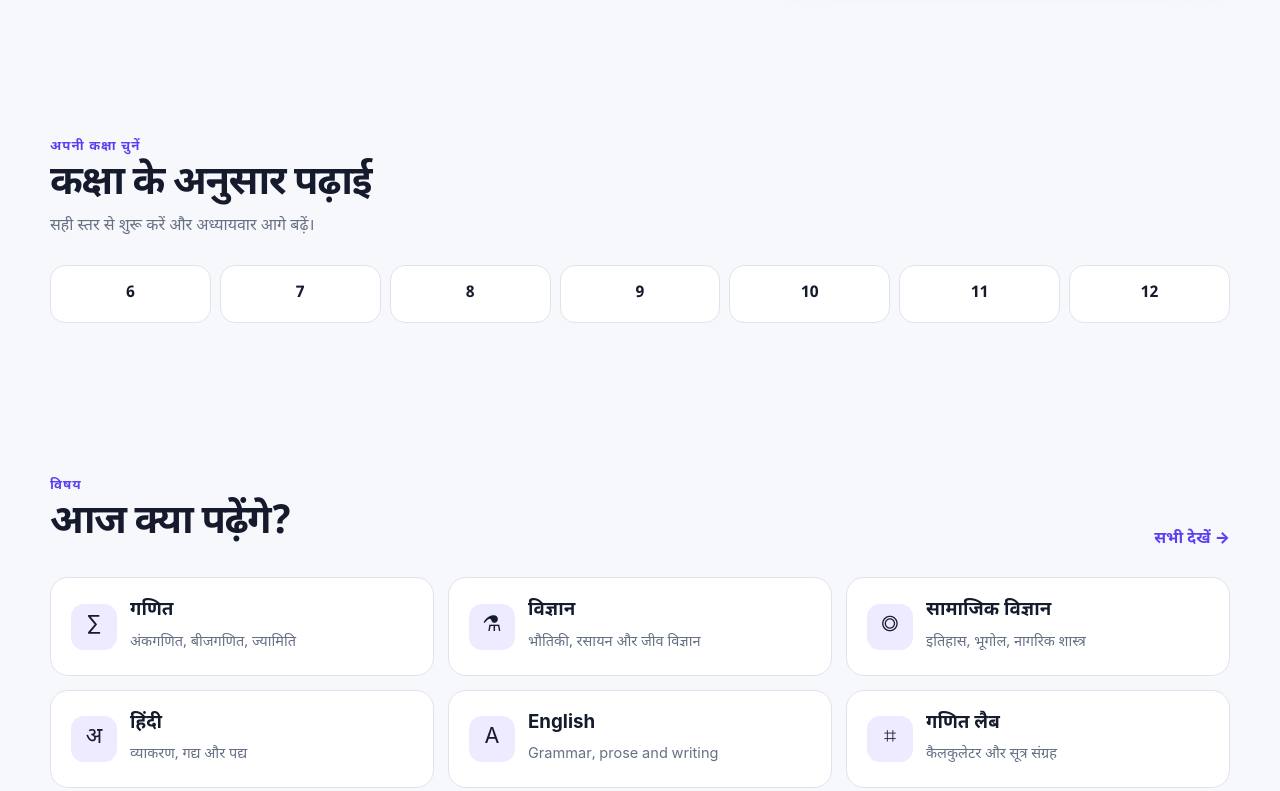
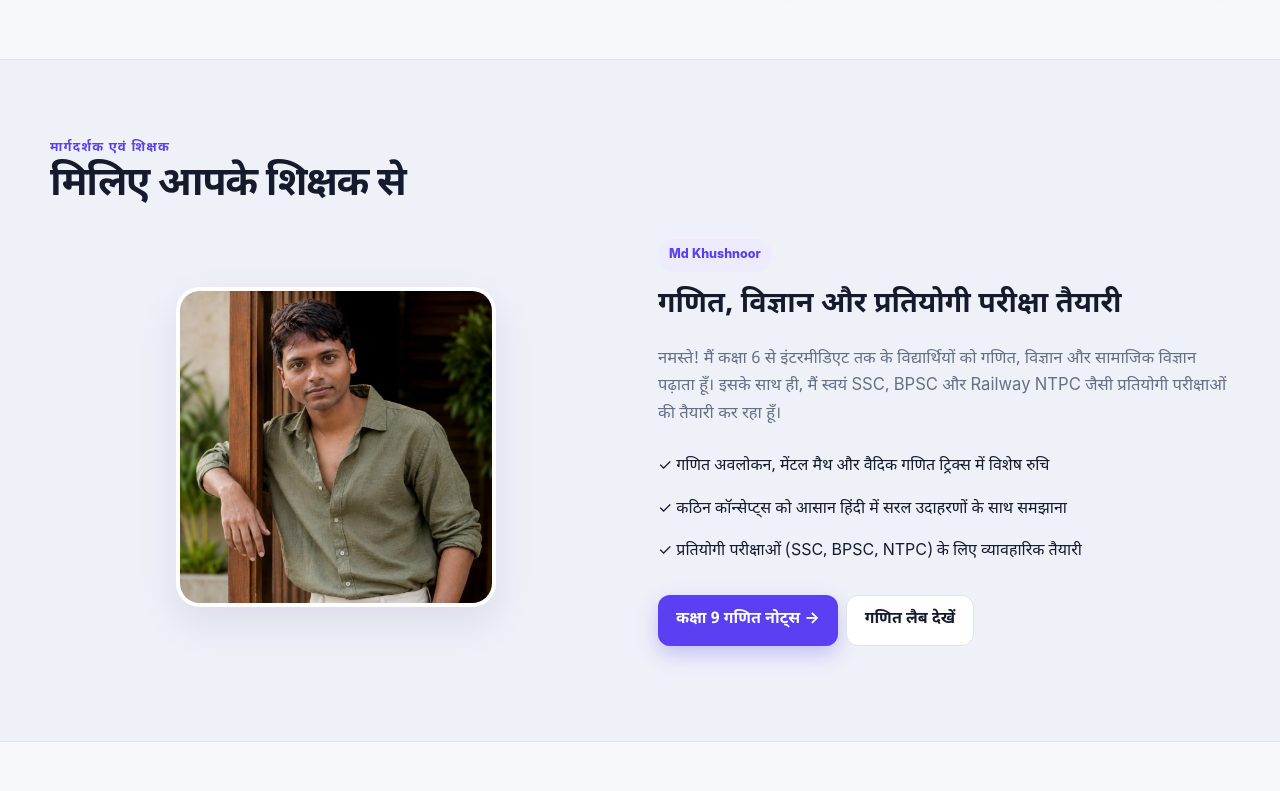
Before and after one commit to khushnoorm/khushnoorm.github.io, a plain HTML site: page index.html in a window 1280 px wide. Shown: the part 646-1437 px from the top of the page. Drawn offline with Linux system fonts and the light colour scheme.

Commit message:
Add Educator Profile section with khushnoor.jpg to index.html

```diff
--- a/index.html
+++ b/index.html
@@ -1,9 +1,38 @@
 <!doctype html><html lang="hi"><head><meta charset="utf-8"><meta name="viewport" content="width=device-width,initial-scale=1"><title>Khushnoor — कक्षा 6–12 और प्रतियोगी परीक्षाओं की पढ़ाई</title><meta name="description" content="हिंदी में गणित, विज्ञान, सामाजिक विज्ञान, BSEB नोट्स, प्रैक्टिस टेस्ट और प्रतियोगी परीक्षाओं की तैयारी।"><link rel="canonical" href="https://khushnoorm.github.io/"><meta property="og:title" content="Khushnoor — समझकर सीखें"><meta property="og:description" content="कक्षा 6–12, बिहार बोर्ड और प्रतियोगी परीक्षाओं के लिए आधुनिक लर्निंग प्लेटफ़ॉर्म।"><meta property="og:type" content="website"><meta property="og:url" content="https://khushnoorm.github.io/"><link rel="stylesheet" href="assets/styles.css"><script type="application/ld+json">{"@context":"https://schema.org","@type":"EducationalOrganization","name":"Khushnoor","url":"https://khushnoorm.github.io/","description":"Hindi-first learning platform for Indian students."}</script></head><body>
-<a class="skip" href="#main">मुख्य सामग्री पर जाएँ</a><header class="site-header"><div class="container nav-wrap"><a class="brand" href="index.html"><span class="brand-mark">K</span>Khush<em>noor</em></a><nav class="nav-links" aria-label="मुख्य नेविगेशन"><a href="#classes">कक्षाएँ</a><a href="#subjects">विषय</a><a href="#bseb">बिहार बोर्ड</a><a href="#exams">परीक्षाएँ</a><a href="math-lab.html">गणित लैब</a><a href="dashboard.html">डैशबोर्ड</a></nav><div class="nav-actions"><button class="icon-btn" id="langBtn" onclick="toggleLang()" aria-label="भाषा बदलें">EN</button><button class="icon-btn" id="themeBtn" onclick="toggleTheme()" aria-label="रंग मोड बदलें">🌙</button><button class="menu-btn" id="menuBtn" onclick="toggleMenu()" aria-label="मेन्यू खोलें" aria-expanded="false">☰</button></div></div><nav class="container mobile-nav" id="mobileNav" aria-label="मोबाइल नेविगेशन"><a href="#classes">कक्षाएँ</a><a href="#subjects">विषय</a><a href="#bseb">बिहार बोर्ड</a><a href="#exams">प्रतियोगी परीक्षाएँ</a><a href="math-lab.html">गणित लैब</a><a href="dashboard.html">मेरा डैशबोर्ड</a></nav></header>
-<main id="main"><section class="hero"><div class="container hero-grid"><div><div class="eyebrow">भारत के विद्यार्थियों के लिए</div><h1>रटें नहीं।<br><span>समझकर सीखें।</span></h1><p class="lead">कक्षा 6 से 12, बिहार बोर्ड और प्रतियोगी परीक्षाओं की तैयारी — सरल हिंदी, स्पष्ट कॉन्सेप्ट और नियमित अभ्यास के साथ।</p><div class="search-box"><span aria-hidden="true" style="padding:12px">⌕</span><input class="global-search" aria-label="पढ़ाई खोजें" placeholder="क्या पढ़ना चाहते हैं?" autocomplete="off"><button class="btn btn-primary" onclick="this.previousElementSibling.dispatchEvent(new KeyboardEvent('keydown',{key:'Enter'}))" aria-label="खोजें">खोजें</button><div class="search-suggestions" role="listbox"></div></div><div class="hero-actions"><a class="btn btn-primary" href="#classes">पढ़ना शुरू करें →</a><a class="btn btn-secondary" href="test.html">मुफ़्त टेस्ट दें</a><a class="btn btn-ghost" href="class-9-math-chapter-1-questions.html">50 प्रश्न देखें</a></div><div class="meta"><span>✓ हिंदी में कॉन्सेप्ट</span><span>✓ मोबाइल-फ्रेंडली</span><span>✓ अपनी गति से सीखें</span></div></div><aside class="hero-panel" aria-label="आज का सूत्र"><div class="daily"><span class="badge">✦ आज का सूत्र</span><div class="formula">a² − b²</div><p>= (a + b)(a − b)</p><div class="streak"><div><b>7</b><small>कक्षाएँ</small></div><div><b>5+</b><small>विषय</small></div><div><b>10</b><small>मैथ टूल्स</small></div></div></div></aside></div></section>
+<a class="skip" href="#main">मुख्य सामग्री पर जाएँ</a><header class="site-header"><div class="container nav-wrap"><a class="brand" href="index.html"><span class="brand-mark">K</span>Khush<em>noor</em></a><nav class="nav-links" aria-label="मुख्य नेविगेशन"><a href="#classes">कक्षाएँ</a><a href="#subjects">विषय</a><a href="#educator">शिक्षक परिचय</a><a href="#bseb">बिहार बोर्ड</a><a href="#exams">परीक्षाएँ</a><a href="math-lab.html">गणित लैब</a><a href="dashboard.html">डैशबोर्ड</a></nav><div class="nav-actions"><button class="icon-btn" id="langBtn" onclick="toggleLang()" aria-label="भाषा बदलें">EN</button><button class="icon-btn" id="themeBtn" onclick="toggleTheme()" aria-label="रंग मोड बदलें">🌙</button><button class="menu-btn" id="menuBtn" onclick="toggleMenu()" aria-label="मेन्यू खोलें" aria-expanded="false">☰</button></div></div><nav class="container mobile-nav" id="mobileNav" aria-label="मोबाइल नेविगेशन"><a href="#classes">कक्षाएँ</a><a href="#subjects">विषय</a><a href="#educator">शिक्षक परिचय</a><a href="#bseb">बिहार बोर्ड</a><a href="#exams">प्रतियोगी परीक्षाएँ</a><a href="math-lab.html">गणित लैब</a><a href="dashboard.html">मेरा डैशबोर्ड</a></nav></header>
+<main id="main"><section class="hero"><div class="container hero-grid"><div><div class="eyebrow">भारत के विद्यार्थियों के लिए</div><h1>रटें नहीं。<br><span>समझकर सीखें।</span></h1><p class="lead">कक्षा 6 से 12, बिहार बोर्ड और प्रतियोगी परीक्षाओं की तैयारी — सरल हिंदी, स्पष्ट कॉन्सेप्ट और नियमित अभ्यास के साथ।</p><div class="search-box"><span aria-hidden="true" style="padding:12px">⌕</span><input class="global-search" aria-label="पढ़ाई खोजें" placeholder="क्या पढ़ना चाहते हैं?" autocomplete="off"><button class="btn btn-primary" onclick="this.previousElementSibling.dispatchEvent(new KeyboardEvent('keydown',{key:'Enter'}))" aria-label="खोजें">खोजें</button><div class="search-suggestions" role="listbox"></div></div><div class="hero-actions"><a class="btn btn-primary" href="#classes">पढ़ना शुरू करें →</a><a class="btn btn-secondary" href="test.html">मुफ़्त टेस्ट दें</a><a class="btn btn-ghost" href="class-9-math-chapter-1-questions.html">50 प्रश्न देखें</a></div><div class="meta"><span>✓ हिंदी में कॉन्सेप्ट</span><span>✓ मोबाइल-फ्रेंडली</span><span>✓ अपनी गति से सीखें</span></div></div><aside class="hero-panel" aria-label="आज का सूत्र"><div class="daily"><span class="badge">✦ आज का सूत्र</span><div class="formula">a² − b²</div><p>= (a + b)(a − b)</p><div class="streak"><div><b>7</b><small>कक्षाएँ</small></div><div><b>5+</b><small>विषय</small></div><div><b>10</b><small>मैथ टूल्स</small></div></div></div></aside></div></section>
+
+<!-- EDUCATOR PROFILE SECTION -->
+<section id="educator" style="background:var(--surface-2);border-top:1px solid var(--line);border-bottom:1px solid var(--line)">
+<div class="container">
+<div class="section-head">
+<div><span class="eyebrow">मार्गदर्शक एवं शिक्षक</span><h2>मिलिए आपके शिक्षक से</h2></div>
+</div>
+<div class="grid grid-2" style="align-items:center;gap:36px">
+<div style="text-align:center">
+<img src="khushnoor.jpg" alt="Khushnoor — Mathematics Educator" style="width:100%;max-width:320px;aspect-ratio:1;border-radius:24px;object-fit:cover;object-position:center 25%;box-shadow:var(--shadow);border:4px solid var(--surface)">
+</div>
+<div>
+<span class="badge">Md Khushnoor</span>
+<h3 style="font-size:1.8rem;margin:10px 0 12px">गणित, विज्ञान और प्रतियोगी परीक्षा तैयारी</h3>
+<p class="lead" style="margin-bottom:18px">नमस्ते! मैं कक्षा 6 से इंटरमीडिएट तक के विद्यार्थियों को गणित, विज्ञान और सामाजिक विज्ञान पढ़ाता हूँ। इसके साथ ही, मैं स्वयं SSC, BPSC और Railway NTPC जैसी प्रतियोगी परीक्षाओं की तैयारी कर रहा हूँ।</p>
+<ul class="checklist" style="margin-bottom:22px">
+<li>✓ गणित अवलोकन, मेंटल मैथ और वैदिक गणित ट्रिक्स में विशेष रुचि</li>
+<li>✓ कठिन कॉन्सेप्ट्स को आसान हिंदी में सरल उदाहरणों के साथ समझाना</li>
+<li>✓ प्रतियोगी परीक्षाओं (SSC, BPSC, NTPC) के लिए व्यावहारिक तैयारी</li>
+</ul>
+<div class="lesson-actions">
+<a class="btn btn-primary" href="class-9-math-chapter-1-notes.html">कक्षा 9 गणित नोट्स →</a>
+<a class="btn btn-secondary" href="math-lab.html">गणित लैब देखें</a>
+</div>
+</div>
+</div>
+</div>
+</section>
+
 <section id="classes"><div class="container"><div class="section-head"><div><span class="eyebrow">अपनी कक्षा चुनें</span><h2>कक्षा के अनुसार पढ़ाई</h2><p>सही स्तर से शुरू करें और अध्यायवार आगे बढ़ें।</p></div></div><div class="class-strip"> <a class="class-pill" href="search.html?q=कक्षा 6">6</a><a class="class-pill" href="search.html?q=कक्षा 7">7</a><a class="class-pill" href="search.html?q=कक्षा 8">8</a><a class="class-pill" href="class-9-math-chapter-1-notes.html">9</a><a class="class-pill" href="search.html?q=कक्षा 10">10</a><a class="class-pill" href="search.html?q=कक्षा 11">11</a><a class="class-pill" href="search.html?q=कक्षा 12">12</a></div></div></section>
 <section id="subjects"><div class="container"><div class="section-head"><div><span class="eyebrow">विषय</span><h2>आज क्या पढ़ेंगे?</h2></div><a class="text-link" href="search.html">सभी देखें →</a></div><div class="grid grid-3"><a class="card subject-card" href="class-9-math-chapter-1-notes.html"><span class="card-icon">∑</span><div><h3>गणित</h3><p>अंकगणित, बीजगणित, ज्यामिति</p></div></a><a class="card subject-card" href="search.html?q=विज्ञान"><span class="card-icon">⚗</span><div><h3>विज्ञान</h3><p>भौतिकी, रसायन और जीव विज्ञान</p></div></a><a class="card subject-card" href="search.html?q=सामाजिक विज्ञान"><span class="card-icon">◎</span><div><h3>सामाजिक विज्ञान</h3><p>इतिहास, भूगोल, नागरिक शास्त्र</p></div></a><a class="card subject-card" href="search.html?q=हिंदी"><span class="card-icon">अ</span><div><h3>हिंदी</h3><p>व्याकरण, गद्य और पद्य</p></div></a><a class="card subject-card" href="search.html?q=English"><span class="card-icon">A</span><div><h3>English</h3><p>Grammar, prose and writing</p></div></a><a class="card subject-card" href="math-lab.html"><span class="card-icon">⌗</span><div><h3>गणित लैब</h3><p>कैलकुलेटर और सूत्र संग्रह</p></div></a></div></div></section>
-<section id="bseb"><div class="container"><div class="bseb grid grid-2"><div><span class="badge">बिहार बोर्ड • BSEB</span><h2>बोर्ड की तैयारी, व्यवस्थित तरीके से</h2><p class="lead">अध्यायवार नोट्स, महत्वपूर्ण प्रश्न, सूत्र और अभ्यास टेस्ट। सामग्री पढ़ते समय अपनी पाठ्यपुस्तक और नवीनतम आधिकारिक पाठ्यक्रम से मिलान करें।</p><a class="btn btn-primary" href="class-9-math-chapter-1-notes.html">कक्षा 9 गणित खोलें</a></div><div class="material-list"><a class="material" href="class-9-math-chapter-1-notes.html"><div><span class="type">Notes</span><p>संख्या पद्धति — सिद्धांत</p><small>कक्षा 9 • गणित • विस्तृत हिंदी</small></div><span class="arrow">→</span></a><a class="material" href="class-9-math-chapter-1-questions.html"><div><span class="type">Practice</span><p>50 प्रश्न अभ्यास</p><small>Easy/Moderate/Hard • हर प्रश्न का हल</small></div><span class="arrow">→</span></a><a class="material" href="test.html"><div><span class="type">Test</span><p>समयबद्ध ऑनलाइन टेस्ट</p><small>10/20/50 प्रश्न • स्वचालित जमा • विश्लेषण</small></div><span class="arrow">→</span></a><a class="material" href="math-lab.html#formulae"><div><span class="type">Formulae</span><p>महत्वपूर्ण सूत्र</p><small>बीजगणित और ज्यामिति</small></div><span class="arrow">→</span></a></div></div></div></section>
+<section id="bseb"><div class="container"><div class="bseb grid grid-2"><div><span class="badge">बिहार बोर्ड • BSEB</span><h2>बोर्ड की तैयारी, व्यवस्थित तरीके से</h2><p class="lead">अध्यायवार नोट्स, महत्वपूर्ण प्रश्न, सूत्र और अभ्यास टेस्ट। सामग्री पढ़ते समय अपनी पाठ्यपुस्तक और नवीनतम आधिकारिक पाठ्यक्रम से मिलान करें।</p><a class="btn btn-primary" href="class-9-math-chapter-1-notes.html">कक्षा 9 गणित खोलें</a></div><div class="material-list"><a class="material" href="class-9-math-chapter-1-notes.html"><div><span class="type">Notes</span><p>संख्या पद्धति — सिद्धांत</p><small>कक्षा 9 • गणित • विस्तृत हिंदी</small></div><span class="arrow">→</span></a><a class="material" href="class-9-math-chapter-1-questions.html"><div><span class="type">Practice</span><p>50 प्रश्न अभ्यास</p><small>Easy/Moderate/Hard • हर प्रश्न का हल</small></div><span class="arrow">→</span></a><a class="material" href="test.html"><div><span class="type">Test</span><p>समयबद्ध ऑनलाइन टेस्ट</p><small>10/20/50 प्रश्न • स्वचालित जमा • विश्लेषण</small></div><span class="arrow">→</span></a><a class="material" href="math-lab.html#formulae"><div><span class="type">Formulae</span><p>महत्वपूर्ण सूत्र</p><small>बीजगणित और ज्यामिति</small></div><span class="arrow">→</span></a></div></div></div></div></section>
 <section class="band" id="exams"><div class="container"><div class="section-head"><div><span class="eyebrow">लक्ष्य सरकारी नौकरी</span><h2>प्रतियोगी परीक्षा की तैयारी</h2><p>मूल अवधारणाओं से समयबद्ध मॉक टेस्ट तक।</p></div></div><div class="grid grid-4"><a class="card" href="test.html"><div class="card-icon">S</div><h3>SSC</h3><p>गणित, रीजनिंग और सामान्य अध्ययन</p></a><a class="card" href="search.html?q=BPSC"><div class="card-icon">B</div><h3>BPSC</h3><p>सामान्य अध्ययन और बिहार-केंद्रित अभ्यास</p></a><a class="card" href="test.html"><div class="card-icon">R</div><h3>Railway NTPC</h3><p>समयबद्ध क्वांट और रीजनिंग सेट</p></a><a class="card" href="test.html"><div class="card-icon">G</div><h3>Railway Group D</h3><p>बुनियादी गणित और विज्ञान अभ्यास</p></a></div></div></section>
 <section><div class="container"><div class="section-head"><div><span class="eyebrow">लोकप्रिय</span><h2>विद्यार्थी अभी क्या पढ़ रहे हैं</h2></div></div><div class="grid grid-3"><a class="card" href="class-9-math-chapter-1-notes.html"><span class="badge">कक्षा 9 • गणित</span><h3>संख्या पद्धति</h3><p>परिमेय, अपरिमेय और वास्तविक संख्याएँ सरल उदाहरणों के साथ।</p><div class="meta"><span>⏱ 18 मिनट</span><span>▤ नोट्स + MCQ</span></div></a><a class="card" href="search.html?q=प्रकाश"><span class="badge">कक्षा 10 • विज्ञान</span><h3>प्रकाश — परावर्तन</h3><p>दर्पण, किरण आरेख और महत्वपूर्ण सूत्र।</p><div class="meta"><span>⏱ 22 मिनट</span><span>12 प्रश्न</span></div></a><a class="card" href="search.html?q=बहुपद"><span class="badge">कक्षा 9 • गणित</span><h3>बहुपद</h3><p>घात, शून्यक और गुणनखंड की आधारभूत समझ।</p><div class="meta"><span>⏱ 16 मिनट</span><span>8 उदाहरण</span></div></a></div></div></section>
 <section><div class="container"><div class="section-head"><div><span class="eyebrow">अभ्यास</span><h2>अपनी तैयारी जाँचें</h2></div><a class="text-link" href="test.html">सभी टेस्ट →</a></div><div class="grid grid-3"><a class="card" href="test.html"><div class="card-icon">✓</div><h3>संख्या पद्धति टेस्ट</h3><p>50 प्रश्न • समयबद्ध • तीन स्तर • विश्लेषण</p></a><a class="card" href="test.html"><div class="card-icon">⚡</div><h3>त्वरित गणित टेस्ट</h3><p>प्रतिशत, औसत और अनुपात</p></a><a class="card" href="test.html"><div class="card-icon">◎</div><h3>प्रतियोगी मॉक</h3><p>समयबद्ध बहुविकल्पीय अभ्यास</p></a></div></div></section>
```
